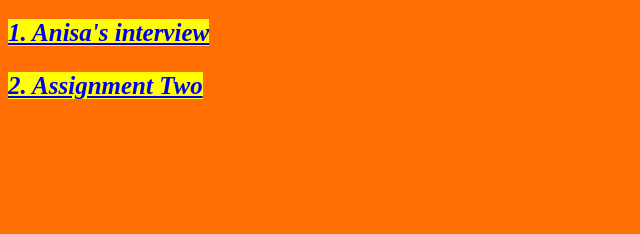
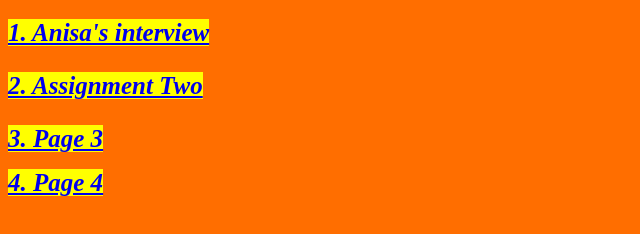
Before and after one commit to juliettevasquez/juliettevasquez.github.io, a plain HTML site: page index.html in a window 1280 px wide. Shown: the part 98-332 px from the top of the page, without its empty margins (0-640 px from the left). Drawn offline with Linux system fonts and the light colour scheme.

Commit message:
update website

```diff
--- a/index.html
+++ b/index.html
@@ -31,6 +31,17 @@
 		2. Assignment Two
 		</a></p>
 		</strong></span>
+		<strong><span>
+		<a href="page4.html">
+			3. Page 3
+			</strong></span><p>
+
+			</p>
+		</a>
+		<strong><span>
+		<a href="page41.html">
+			4. Page 4
+		</a></strong></span>
 
 	</body>
 </html>
```
Also changed, not shown: page41.html (added, +22 -0 lines).
